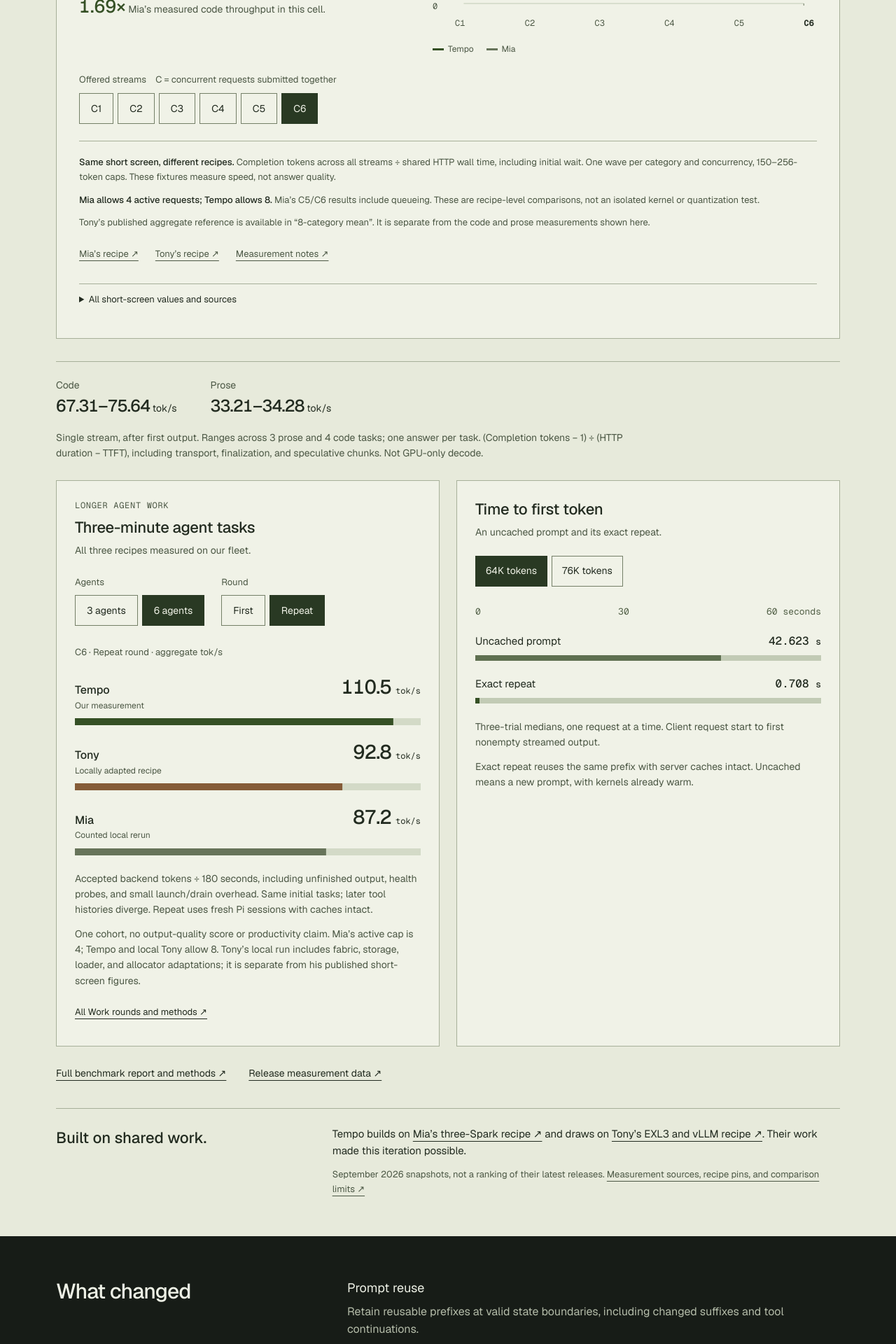
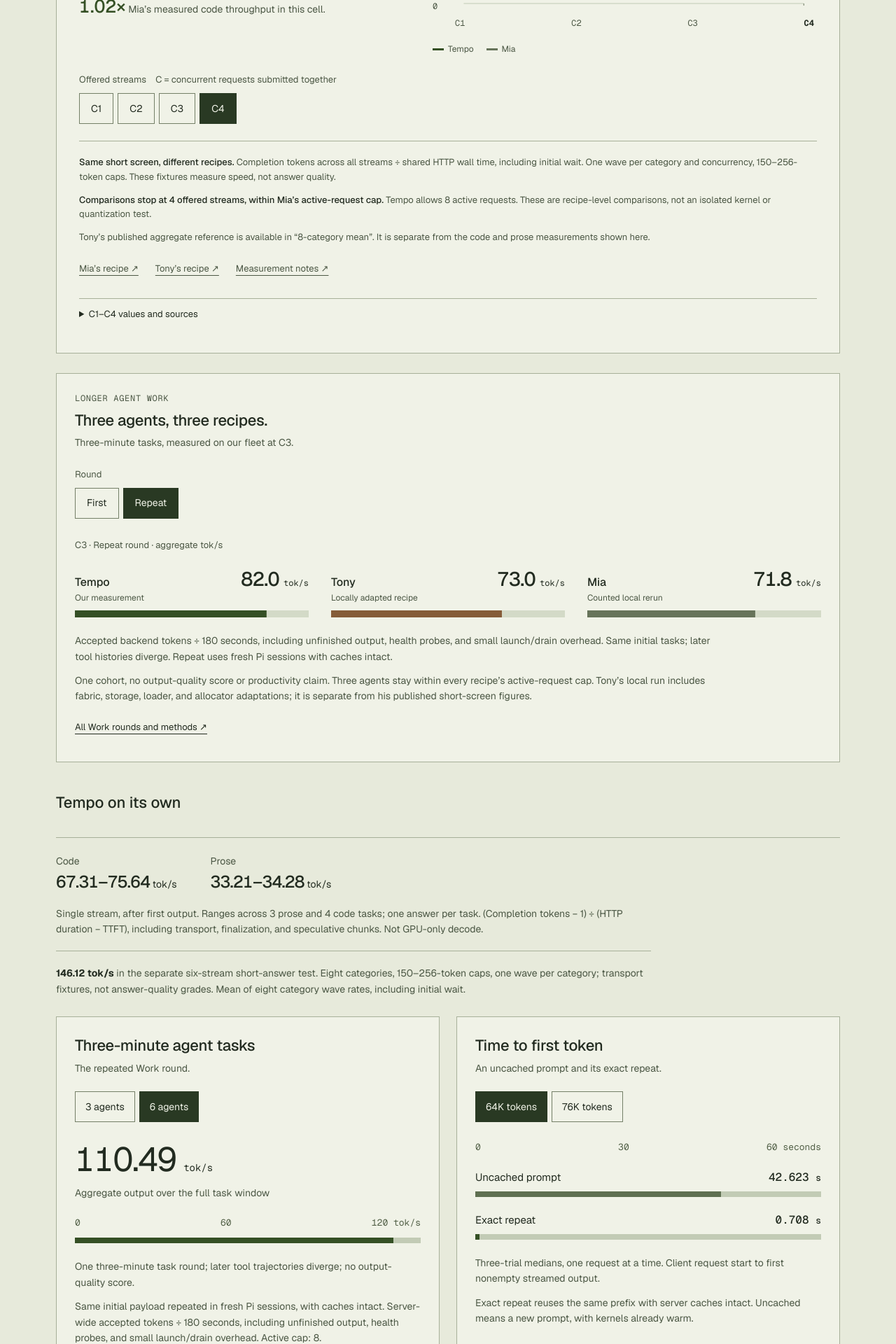
Before and after one commit to jakejharris/jakeportfolio, a Next.js app: page /jspark3/deepseek in a window 1280 px wide. Shown: the part 1460-3380 px from the top of the page at 70% size. Built offline with nearby package versions, Linux system fonts and the light colour scheme.

Commit message:
fix(tempo): keep recipe comparisons within four streams

```diff
--- a/app/(site)/jspark3/v2/RecipeComparisons.tsx
+++ b/app/(site)/jspark3/v2/RecipeComparisons.tsx
@@ -21,10 +21,10 @@
     const row = data.short[index];
     return recipe === 'tony' ? row.all.tony : row[workload][recipe];
   };
-  const max = workload === 'code' ? 250 : workload === 'prose' ? 125 : 175;
-  const x = (index: number) => 12 + index * 94;
+  const max = workload === 'code' ? 200 : workload === 'prose' ? 100 : 150;
+  const x = (index: number) => 12 + index * 470 / (data.short.length - 1);
   const y = (rate: number) => 208 - rate / max * 196;
-  return <figure className="tempo-scaling" aria-label={`${workloads[workload]} throughput from one to six offered streams`}>
+  return <figure className="tempo-scaling" aria-label={`${workloads[workload]} throughput from one to four offered streams`}>
     <figcaption>How throughput scales <span>tok/s · higher is better</span></figcaption>
     <div className="tempo-scaling-plot">
       <div className="tempo-scaling-axis" aria-hidden="true"><span>{max}</span><span>{max / 2}</span><span>0</span></div>
@@ -44,10 +44,10 @@
 
 export function ShortScreenComparison() {
   const [workload, setWorkload] = useState<Workload>('code');
-  const [concurrency, setConcurrency] = useState(6);
+  const [concurrency, setConcurrency] = useState(4);
   const row = data.short[concurrency - 1];
   const values = row[workload];
-  const max = workload === 'code' ? 250 : workload === 'prose' ? 125 : 175;
+  const max = workload === 'code' ? 200 : workload === 'prose' ? 100 : 150;
   return <article className="tempo-comparison" id="recipe-comparison" aria-labelledby="short-comparison-title">
     <div className="tempo-comparison-heading">
       <div><p className="tempo-comparison-eyebrow">Short speed screen</p><h3 id="short-comparison-title">Code, prose, and parallel streams.</h3></div>
@@ -71,11 +71,11 @@
     </fieldset>
     <div className="tempo-comparison-conditions" id="short-screen-conditions">
       <p><strong>Same short screen, different recipes.</strong> Completion tokens across all streams ÷ shared HTTP wall time, including initial wait. One wave per category and concurrency, 150–256-token caps. These fixtures measure speed, not answer quality.</p>
-      <p><strong>Mia allows 4 active requests; Tempo allows 8.</strong> Mia’s C5/C6 results include queueing. These are recipe-level comparisons, not an isolated kernel or quantization test.</p>
+      <p><strong>Comparisons stop at 4 offered streams, within Mia’s active-request cap.</strong> Tempo allows 8 active requests. These are recipe-level comparisons, not an isolated kernel or quantization test.</p>
       <p className="tempo-reference-note">{workload === 'all' ? 'The eight-category mean excludes counting. Tony’s TP3 figures are author-published on his three Sparks, not a rerun on ours. Hardware state and recipe settings differ.' : 'Tony’s published aggregate reference is available in “8-category mean”. It is separate from the code and prose measurements shown here.'}</p>
       <p className="tempo-comparison-sources"><a href="https://github.com/MiaAI-Lab/DeepSeek-v4.1-Flash-DGX-Sparks">Mia’s recipe ↗</a><a href="https://github.com/tonyd2wild/DeepSeek-V4.1-Flash-vLLM-DGX-Spark">Tony’s recipe ↗</a><a href="/jspark3/tempo-comparison-methods.html">Measurement notes ↗</a></p>
     </div>
-    <details className="tempo-comparison-table"><summary>All short-screen values and sources</summary>
+    <details className="tempo-comparison-table"><summary>C1–C4 values and sources</summary>
       <div className="tempo-table-scroll" tabIndex={0} role="region" aria-label="Short-screen data table">
         <table><caption>Aggregate end-to-end tok/s. Tempo and Mia measured locally; Tony author-published, eight-category mean only.</caption><thead><tr><th scope="col">Streams</th><th scope="col">Tempo code</th><th scope="col">Mia code</th><th scope="col">Tempo prose</th><th scope="col">Mia prose</th><th scope="col">Tempo mean</th><th scope="col">Mia mean</th><th scope="col">Tony mean*</th></tr></thead><tbody>
           {data.short.map(item => <tr key={item.concurrency}><th scope="row">C{item.concurrency}</th>{[item.code.tempo, item.code.mia, item.prose.tempo, item.prose.mia, item.all.tempo, item.all.mia, item.all.tony].map((value, index) => <td key={index}>{value.toFixed(2)}</td>)}</tr>)}
@@ -87,25 +87,23 @@
 }
 
 export function WorkComparison() {
-  const [concurrency, setConcurrency] = useState(6);
   const [round, setRound] = useState('repeat');
-  const row = data.work.find(item => item.concurrency === concurrency && item.round === round)!;
+  const row = data.work.find(item => item.round === round)!;
   return <article className="tempo-chart tempo-work-comparison" aria-labelledby="work-comparison-title">
     <p className="tempo-comparison-eyebrow">Longer agent work</p>
-    <h3 id="work-comparison-title">Three-minute agent tasks</h3>
-    <p className="tempo-chart-subtitle">All three recipes measured on our fleet.</p>
+    <h3 id="work-comparison-title">Three agents, three recipes.</h3>
+    <p className="tempo-chart-subtitle">Three-minute tasks, measured on our fleet at C3.</p>
     <div className="tempo-work-controls">
-      <fieldset className="tempo-choice"><legend>Agents</legend>{[3, 6].map(count => <label key={count}><input type="radio" name="work-comparison-agents" checked={concurrency === count} onChange={() => setConcurrency(count)} /><span>{count} agents</span></label>)}</fieldset>
       <fieldset className="tempo-choice"><legend>Round</legend>{['first', 'repeat'].map(value => <label key={value}><input type="radio" name="work-comparison-round" checked={round === value} onChange={() => setRound(value)} /><span>{value === 'first' ? 'First' : 'Repeat'}</span></label>)}</fieldset>
     </div>
     <div aria-live="polite" aria-atomic="true" className="tempo-work-rates">
-      <p className="tempo-selected-caption">C{concurrency} · {round === 'first' ? 'First' : 'Repeat'} round · aggregate tok/s</p>
-      <RateBar recipe="tempo" value={row.tempo} max={120} basis="Our measurement" />
-      <RateBar recipe="tony" value={row.tony} max={120} basis="Locally adapted recipe" />
-      <RateBar recipe="mia" value={row.mia} max={120} basis="Counted local rerun" />
+      <p className="tempo-selected-caption">C3 · {round === 'first' ? 'First' : 'Repeat'} round · aggregate tok/s</p>
+      <RateBar recipe="tempo" value={row.tempo} max={100} basis="Our measurement" />
+      <RateBar recipe="tony" value={row.tony} max={100} basis="Locally adapted recipe" />
+      <RateBar recipe="mia" value={row.mia} max={100} basis="Counted local rerun" />
     </div>
     <p className="tempo-condition">Accepted backend tokens ÷ 180 seconds, including unfinished output, health probes, and small launch/drain overhead. Same initial tasks; later tool histories diverge. Repeat uses fresh Pi sessions with caches intact.</p>
-    <p className="tempo-condition">One cohort, no output-quality score or productivity claim. Mia’s active cap is 4; Tempo and local Tony allow 8. Tony’s local run includes fabric, storage, loader, and allocator adaptations; it is separate from his published short-screen figures.</p>
+    <p className="tempo-condition">One cohort, no output-quality score or productivity claim. Three agents stay within every recipe’s active-request cap. Tony’s local run includes fabric, storage, loader, and allocator adaptations; it is separate from his published short-screen figures.</p>
     <a className="tempo-work-source" href="/jspark3/l5-benchmarks.html#work">All Work rounds and methods ↗</a>
   </article>;
 }
--- a/app/(site)/jspark3/v2/TempoPage.tsx
+++ b/app/(site)/jspark3/v2/TempoPage.tsx
@@ -18,6 +18,18 @@
     })}
     <p className="tempo-condition">Three-trial medians, one request at a time. Client request start to first nonempty streamed output.</p>
     <p className="tempo-condition">Exact repeat reuses the same prefix with server caches intact. Uncached means a new prompt, with kernels already warm.</p>
+  </div>;
+}
+
+function Work({ concurrency }: { concurrency: 3 | 6 }) {
+  const row = metric(`work_c${concurrency}_repeat`);
+  return <div className="tempo-chart-panel" role="group" aria-label={`Work at ${concurrency} concurrent agents`} data-metric-id={row.id}>
+    <p className="tempo-work-value">{row.value.toFixed(2)} <span>tok/s</span></p>
+    <p className="tempo-work-label">Aggregate output over the full task window</p>
+    <div className="tempo-scale" aria-hidden="true"><span>0</span><span>60</span><span>120 tok/s</span></div>
+    <div className="tempo-track tempo-highlight" aria-hidden="true"><i style={{ width: `${row.value / 120 * 100}%` }} /></div>
+    <p className="tempo-condition">{row.conditions}</p>
+    <p className="tempo-condition">Same initial payload repeated in fresh Pi sessions, with caches intact. Server-wide accepted tokens ÷ 180 seconds, including unfinished output, health probes, and small launch/drain overhead. Active cap: 8.</p>
   </div>;
 }
 
@@ -51,6 +63,8 @@
       <div className="tempo-shell">
         <div className="tempo-section-heading"><h2 id="results-title">Measured on our three Sparks.</h2><p>Tempo measurements, September 2026. Earlier test records call this build L5-P. Different workloads answer different questions.</p></div>
         <ShortScreenComparison />
+        <WorkComparison />
+        <h3 className="tempo-solo-title">Tempo on its own</h3>
         <dl className="tempo-generation" aria-label="Single-stream generation rates">
           {(['generation_code', 'generation_prose'] as const).map(id => {
             const row = metricRange(id);
@@ -58,8 +72,14 @@
           })}
         </dl>
         <p className="tempo-generation-note">Single stream, after first output. Ranges across {metricRange('generation_prose').samples} prose and {metricRange('generation_code').samples} code tasks; one answer per task. (Completion tokens − 1) ÷ (HTTP duration − TTFT), including transport, finalization, and speculative chunks. Not GPU-only decode.</p>
+        <p className="tempo-short-result" data-metric-id="short_c6"><strong>{metric('short_c6').value.toFixed(2)} tok/s</strong> in the separate six-stream short-answer test. {metric('short_c6').conditions} Mean of eight category wave rates, including initial wait.</p>
         <div className="tempo-charts">
-          <WorkComparison />
+          <article className="tempo-chart tempo-work">
+            <h3>Three-minute agent tasks</h3>
+            <p className="tempo-chart-subtitle">The repeated Work round.</p>
+            <fieldset className="tempo-switcher"><legend className="tempo-sr-only">Concurrent agents</legend><input type="radio" name="tempo-agents" id="tempo-c3" /><label htmlFor="tempo-c3">3 agents</label><input type="radio" name="tempo-agents" id="tempo-c6" defaultChecked /><label htmlFor="tempo-c6">6 agents</label></fieldset>
+            <div className="tempo-work3"><Work concurrency={3} /></div><div className="tempo-work6"><Work concurrency={6} /></div>
+          </article>
           <article className="tempo-chart tempo-latency">
             <h3>Time to first token</h3>
             <p className="tempo-chart-subtitle">An uncached prompt and its exact repeat.</p>
--- a/app/(site)/jspark3/v2/tempo.css
+++ b/app/(site)/jspark3/v2/tempo.css
@@ -294,3 +294,17 @@
   .tempo-concurrency { display: grid; grid-template-columns: repeat(3, 1fr); }
   .tempo-concurrency legend { float: left; grid-column: 1 / -1; }
 }
+
+.tempo-work-comparison { margin-top: 28px; }
+.tempo-work-comparison .tempo-work-rates { display: grid; grid-template-columns: repeat(3, minmax(0, 1fr)); gap: 0 32px; }
+.tempo-work-comparison .tempo-selected-caption { grid-column: 1 / -1; }
+.tempo-work-comparison .tempo-rate { margin-top: 0; }
+.tempo-work-comparison .tempo-condition { max-width: 920px; }
+.tempo .tempo-solo-title { margin-top: 40px; font-size: 22px; font-weight: 500; }
+@media (max-width: 800px) {
+  .tempo-work-comparison .tempo-work-rates { grid-template-columns: 1fr; row-gap: 22px; }
+  .tempo-work-comparison .tempo-selected-caption { margin-bottom: 0; }
+}
+@media (max-width: 360px) {
+  .tempo-concurrency { grid-template-columns: repeat(2, 1fr); }
+}
--- a/public/jspark3/tempo-comparisons.json
+++ b/public/jspark3/tempo-comparisons.json
@@ -64,38 +64,6 @@
         "mia": 106.68763210762886,
         "tony": 118.41
       }
-    },
-    {
-      "concurrency": 5,
-      "code": {
-        "tempo": 198.06344834098505,
-        "mia": 112.73548626897517
-      },
-      "prose": {
-        "tempo": 88.94111200771168,
-        "mia": 52.003250350993085
-      },
-      "all": {
-        "tempo": 131.4637424686464,
-        "mia": 80.60368471117565,
-        "tony": 134.44
-      }
-    },
-    {
-      "concurrency": 6,
-      "code": {
-        "tempo": 213.70349121990927,
-        "mia": 126.74978481969508
-      },
-      "prose": {
-        "tempo": 104.42032128107815,
-        "mia": 54.15469144346152
-      },
-      "all": {
-        "tempo": 146.11735191073768,
-        "mia": 87.34348961558209,
-        "tony": 152.89
-      }
     }
   ],
   "work": [
@@ -112,20 +80,6 @@
       "tempo": 81.97777777777777,
       "tony": 73.04444444444445,
       "mia": 71.82777777777778
-    },
-    {
-      "concurrency": 6,
-      "round": "first",
-      "tempo": 102.78888888888889,
-      "tony": 101.68888888888888,
-      "mia": 82.70555555555555
-    },
-    {
-      "concurrency": 6,
-      "round": "repeat",
-      "tempo": 110.4888888888889,
-      "tony": 92.81666666666666,
-      "mia": 87.17222222222222
     }
   ],
   "sources": [
@@ -158,16 +112,6 @@
       "id": "mia_work_c3-repeat",
       "artifact": "work-benchmark/Mia-counted/c3-repeat/RESULT.json",
       "sha256": "5b47e6bd6d91de75ebb76e14d3eda247101756a890a7ab5ab151155c24a924f5"
-    },
-    {
-      "id": "mia_work_c6-first",
-      "artifact": "work-benchmark/Mia-counted/c6-first/RESULT.json",
-      "sha256": "ee63c95165dc6ae45c8e73f8874acc0cc3d3d559020ddec9c6d79eb8223b3cdb"
-    },
-    {
-      "id": "mia_work_c6-repeat",
-      "artifact": "work-benchmark/Mia-counted/c6-repeat/RESULT.json",
-      "sha256": "612bd9ba912bdd3c7610643f1f7b7cb51c9109edee85d3149c22a274b6148f9b"
     }
   ]
 }
```
Also changed, not shown: public/jspark3/tempo-comparison-methods.html (+5 -5 lines).
